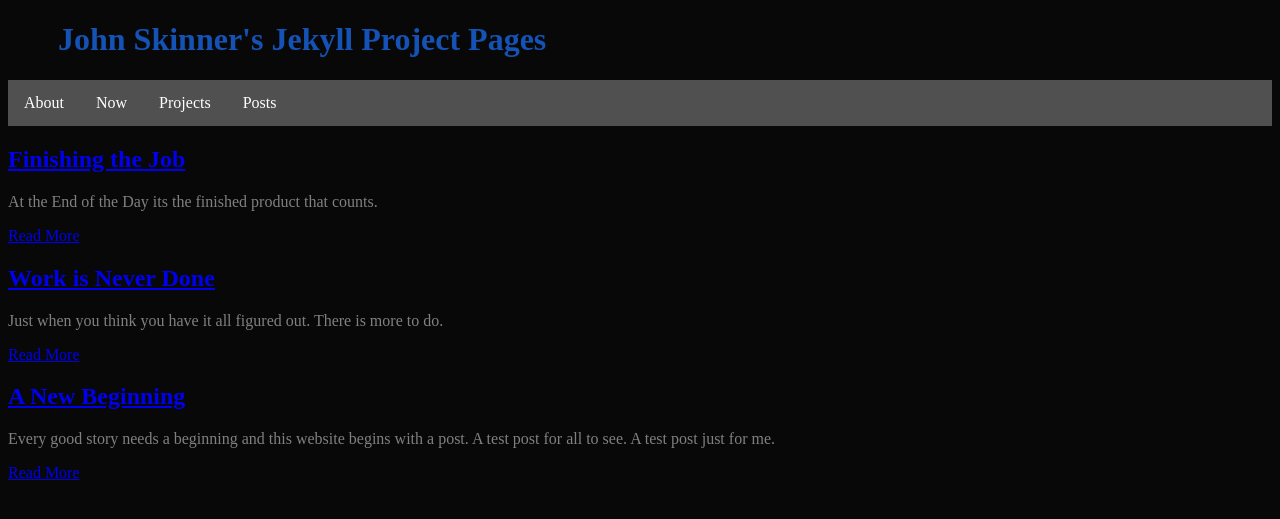
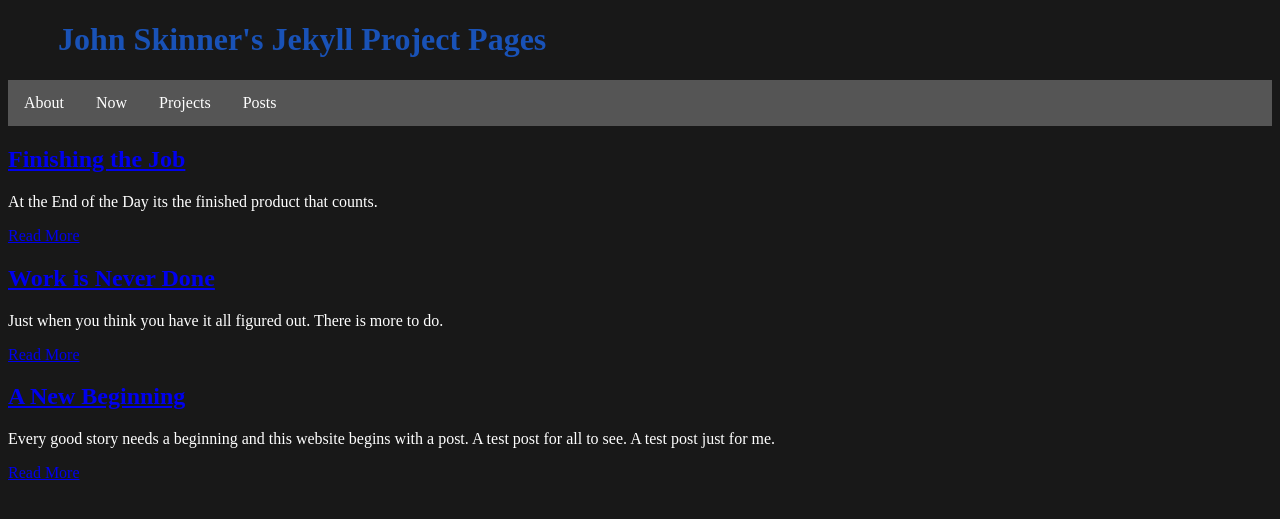
Before and after one commit to JSkinny78/Jekyll-Project, a Jekyll site: the page built from index.html, in a window 1280 px wide. Shown: the top 519 px of the page. Built offline with Jekyll 4.4.1, drawn with Linux system fonts in a browser that asks for light colours.

Commit message:
dumb posts

```diff
--- a/_layouts/main.html
+++ b/_layouts/main.html
@@ -1,7 +1,7 @@
 <!DOCTYPE html>
 <html>
   <head>
-    <link rel="stylesheet" type="text/css" href="style/style.css">
+    <link rel="stylesheet" type="text/css" href="https://jskinny78.github.io/Jekyll-Project/projects/style/style.css">
     <title>{{page.title}}</title>
   </head>
   <body>
--- a/style/style.css
+++ b/style/style.css
@@ -1,32 +1,36 @@
 body{
-    background-color: #080808;
-    color: gray;
+    background-color: #181818;
+    color: white;
 }
 h1{
-  color: #1552b5 ;
+  color: #1952b7 ;
   margin-left: 50px;
 }
-ul {
+ul.menu-style {
     list-style-type: none;
     margin: 0;
     padding: 0px;
     overflow: hidden;
-    background-color: #505050;
+    background-color: #555555;
 
 }
-
-li {
+li.menu-item-style {
     float: left;
 }
-
-li a {
+li.menu-item-style a {
     display: inline-block;
     color: white;
     text-align: center;
     padding: 14px 16px;
     text-decoration: none;
 }
-
-li a:hover {
+li.menu-item-style a:hover {
     background-color: #111;
 }
+ul.info-style{
+  background-color: #202020;
+}
+li.item-style{
+  display:inline;
+  padding: 20px;
+}
```
